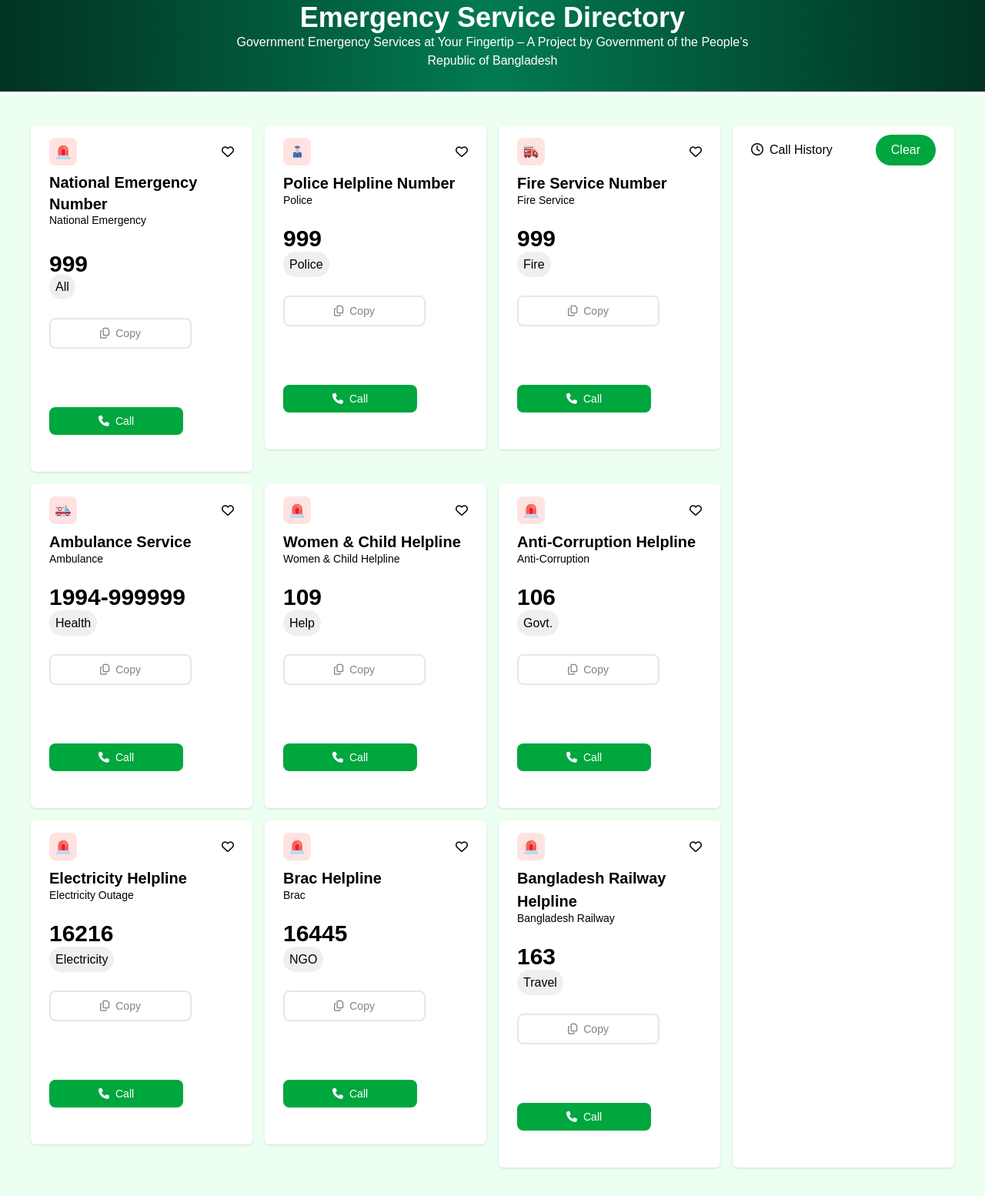
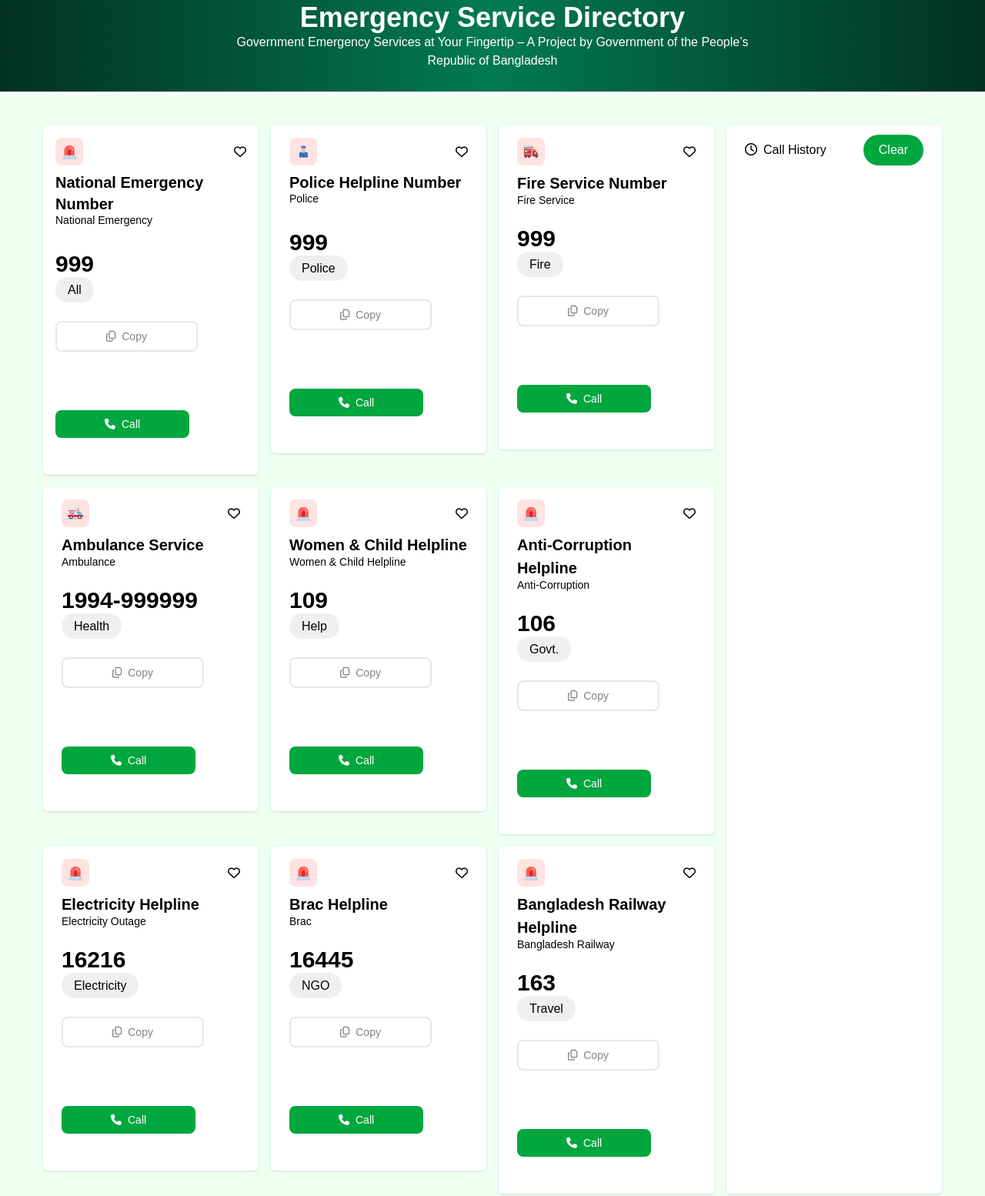
Before and after one commit to itstumpa/Emergency-Hotline-A5, a plain HTML site: page index.html in a window 1280 px wide. Shown: the part 211-1765 px from the top of the page at 77% size. Drawn offline with nearby package versions, Linux system fonts and the light colour scheme; a web font is replaced by a local one.

Commit message:
read me update and responsive update

```diff
--- a/index.html
+++ b/index.html
@@ -22,12 +22,12 @@
 
 <nav class="bg-white my-3 ">
       <!-- logo  -->
-      <div class="flex items-center justify-between max-w-[1800px] mx-4 sm:px-6 lg:px-10">
-
+      <div class="flex flex-col md:flex-row items-center justify-between  mx-4 sm:px-6 lg:px-10">
+<!-- max-w-[1800px] -->
 
       <div class="flex items-center gap-2 ">
             <img class="w-[50px] h-[50px]" src="./assets/logo.png" alt="" srcset="">
-            <h2 class="hidden font-black text-lg sm:text-xl md:text-2xl leading-none text-[#006747]">Emergency <br> Service</h2>
+            <h2 class=" font-black text-lg sm:text-xl md:text-2xl leading-none text-[#006747]">Emergency <br> Service</h2>
 
       </div>
       <!-- right side of nav  -->
@@ -64,11 +64,12 @@
 
 <!-- grid section  -->
 <section class="bg-[#ecfff0] pb-16">
+            <!-- card parent  -->
 
-<!-- card1  -->
-<div class=" grid grid-cols-1 sm:grid-cols-2 lg:grid-cols-4 gap-4 max-w-[1800px] lg:mx-10 pt-10 mt-8 text-black mx-4" >
+      <div class=" grid grid-cols-1 sm:grid-cols-2 lg:grid-cols-4 gap-4  lg:px-10 pt-10 mt-8 text-black mx-4 sm:px-6" >
 
-      <div class="card sm:px-6 bg-white px-4 rounded-md shadow-sm pt-4">
+            <!-- card 1  -->
+      <div class="card bg-white px-4 rounded-md shadow-sm pt-4">
             <span class="flex items-center justify-between ">
             <div class="bg-[#FFE3E2] rounded-lg p-2 flex items-center justify-center">
   <img class="w-5 h-5" src="./assets/emergency.png" alt="">
@@ -76,13 +77,13 @@
             <i class="fa-regular fa-heart cardLoveIcon"></i>
             </span>
             <div class="cardContainer">
-            <h3 class="tagline font-bold text-base sm:text-lg md:text-xl mt-2 ">National Emergency Number</h3>
-            <p class="leading-none text-xs sm:text-sm mb-5">National Emergency</p>
-            <h2 class="cardText callCard font-bold text-2xl sm:text-3xl mt-8">999</h2>
-            <buttton class="bg-[#efefef] p-2 rounded-full mb-6">All</buttton>
+            <h3 class="tagline font-bold text-xl mt-2 ">National Emergency Number</h3>
+            <p class="leading-none text-sm mb-5">National Emergency</p>
+            <h2 class="cardText callCard font-bold text-3xl mt-8 mb-1">999</h2>
+            <buttton class="bg-[#efefef] py-2 px-4 rounded-full mb-6">All</buttton>
             <div class="callCard">
-                  <button class="copyBtn px-16 py-2 border-2 border-gray-200 bg-white hover:bg-gray-300 cursor-pointer transition-all duration-300 rounded-lg mt-7 mb-12 text-[#828282] text-xs sm:text-sm"><i class="fa-regular fa-copy mr-2"></i>Copy</button>
-                  <button class="call-btn bg-[#00A63E]  hover:bg-[#008a31] cursor-pointer transition-all duration-300 px-16 py-2 rounded-lg mt-7 mb-12 text-white text-xs sm:text-sm"><i class="fa-solid fa-phone mr-2 "></i>Call</button>
+                  <button class="copyBtn px-16 py-2 border-2 border-gray-200 bg-white hover:bg-gray-300 cursor-pointer transition-all duration-300 rounded-lg mt-7 mb-12 text-[#828282] text-sm"><i class="fa-regular fa-copy mr-2"></i>Copy</button>
+                  <button class="call-btn bg-[#00A63E]  hover:bg-[#008a31] cursor-pointer transition-all duration-300 px-16 py-2 rounded-lg mt-7 mb-12 text-white text-sm"><i class="fa-solid fa-phone mr-2 "></i>Call</button>
 
             </div>
             </div>
@@ -91,6 +92,7 @@
       <!-- card 2 -->
 <div>
       <div class="card bg-white px-6 rounded-md shadow-sm pt-4">
+
             <span class="flex items-center justify-between ">
             <div class="bg-[#FFE3E2] rounded-lg p-2 flex items-center justify-center">
   <img class="w-5 h-5" src="./assets/police.png" alt="">
@@ -98,12 +100,12 @@
             <i class="fa-regular fa-heart cardLoveIcon"></i>
             </span>
             <div class="cardContainer">
-            <h3 class="tagline font-bold text-[20px] mt-2 ">Police Helpline Number</h3>
+            <h3 class="tagline font-bold text-xl mt-2">Police Helpline Number</h3>
             <p class="leading-none text-sm mb-5">Police</p>
-            <h2 class="cardText callCard font-bold text-[30px]">999</h2>
-            <buttton class="bg-[#efefef] p-2 rounded-full mb-6">Police</buttton>
+            <h2 class="cardText callCard font-bold text-3xl mt-8 mb-1">999</h2>
+            <buttton class="bg-[#efefef] py-2 px-4 rounded-full mb-6">Police</buttton>
             <div>
-                  <button class="copyBtn px-16 py-2 border-2 border-gray-200 bg-white hover:bg-gray-300 cursor-pointer transition-all duration-300 rounded-lg mt-7 mb-12 text-[#828282] text-sm"><i class="fa-regular fa-copy mr-2"></i>Copy</button>
+                  <button class="copyBtn px-16 py-2 border-2 border-gray-200 bg-white hover:bg-gray-300 cursor-pointer transition-all duration-300 rounded-lg mt-7 mb-12 text-[#828282] text-sm"><i class="fa-regular fa-copy mr-2 "></i>Copy</button>
                   <button class="call-btn bg-[#00A63E] hover:bg-[#008a31] cursor-pointer transition-all duration-300 px-16 py-2  rounded-lg mt-7 mb-12 text-white text-sm"><i class="fa-solid fa-phone mr-2 "></i>Call</button>
 
             </div>
@@ -123,7 +125,7 @@
             <h3 class="tagline font-bold text-[20px] mt-2 ">Fire Service Number</h3>
             <p class="leading-none text-sm mb-5">Fire Service</p>
             <h2 class="cardText callCard font-bold text-[30px]">999</h2>
-            <buttton class="bg-[#efefef] p-2 rounded-full mb-6">Fire</buttton>
+            <buttton class="bg-[#efefef] py-2 px-4 rounded-full mb-6">Fire</buttton>
             <div>
                   <button class="copyBtn px-16 py-2 border-2 border-gray-200 bg-white hover:bg-gray-300 cursor-pointer transition-all duration-300 rounded-lg mt-7 mb-12 text-[#828282] text-sm"><i class="fa-regular fa-copy mr-2"></i>Copy</button>
                   <button class="call-btn bg-[#00A63E] hover:bg-[#008a31] cursor-pointer transition-all duration-300 px-16 py-2  rounded-lg mt-7 mb-12 text-white text-sm"><i class="fa-solid fa-phone mr-2 "></i>Call</button>
@@ -161,7 +163,7 @@
             <h3 class="tagline font-bold text-[20px] mt-2 ">Ambulance Service</h3>
             <p class="leading-none text-sm mb-5">Ambulance</p>
             <h2 class="cardText callCard font-bold text-[30px]">1994-999999</h2>
-            <buttton class="bg-[#efefef] p-2 rounded-full mb-6">Health</buttton>
+            <buttton class="bg-[#efefef] py-2 px-4 rounded-full mb-6">Health</buttton>
             <div>
                   <button class="copyBtn px-16 py-2 border-2 border-gray-200 bg-white hover:bg-gray-300 cursor-pointer transition-all duration-300 rounded-lg mt-7 mb-12 text-[#828282] text-sm"><i class="fa-regular fa-copy mr-2"></i>Copy</button>
                   <button class="call-btn bg-[#00A63E] hover:bg-[#008a31] cursor-pointer transition-all duration-300 px-16 py-2 rounded-lg mt-7 mb-12 text-white text-sm"><i class="fa-solid fa-phone mr-2 "></i>Call</button>
@@ -183,7 +185,7 @@
             <h3 class="tagline font-bold text-[20px] mt-2 ">Women & Child Helpline</h3>
             <p class="leading-none text-sm mb-5">Women & Child Helpline</p>
             <h2 class="cardText callCard font-bold text-[30px]">109</h2>
-            <buttton class="bg-[#efefef] p-2 rounded-full mb-6">Help</buttton>
+            <buttton class="bg-[#efefef] py-2 px-4 rounded-full mb-6">Help</buttton>
             <div>
                   <button class="copyBtn px-16 py-2 border-2 border-gray-200 bg-white hover:bg-gray-300 cursor-pointer transition-all duration-300 rounded-lg mt-7 mb-12 text-[#828282] text-sm"><i class="fa-regular fa-copy mr-2"></i>Copy</button>
                   <button class="call-btn bg-[#00A63E] hover:bg-[#008a31] cursor-pointer transition-all duration-300 px-16 py-2  rounded-lg mt-7 mb-12 text-white text-sm"><i class="fa-solid fa-phone mr-2 "></i>Call</button>
@@ -205,7 +207,7 @@
             <h3 class="tagline font-bold text-[20px] mt-2 ">Anti-Corruption Helpline</h3>
             <p class="leading-none text-sm mb-5">Anti-Corruption</p>
             <h2 class="cardText callCard font-bold text-[30px]">106</h2>
-            <buttton class="bg-[#efefef] p-2 rounded-full mb-6">Govt.</buttton>
+            <buttton class="bg-[#efefef] py-2 px-4 rounded-full mb-6">Govt.</buttton>
             <div>
                   <button class="copyBtn px-16 py-2 border-2 border-gray-200 bg-white hover:bg-gray-300 cursor-pointer transition-all duration-300 rounded-lg mt-7 mb-12 text-[#828282] text-sm"><i class="fa-regular fa-copy mr-2"></i>Copy</button>
                   <button class="call-btn bg-[#00A63E] hover:bg-[#008a31] cursor-pointer transition-all duration-300 px-16 py-2  rounded-lg mt-7 mb-12 text-white text-sm"><i class="fa-solid fa-phone mr-2 "></i>Call</button>
@@ -231,7 +233,7 @@
             <h3 class="tagline font-bold text-[20px] mt-2 ">Electricity Helpline</h3>
             <p class="leading-none text-sm mb-5">Electricity Outage</p>
             <h2 class="cardText callCard font-bold text-[30px]">16216</h2>
-            <buttton class="bg-[#efefef] p-2 rounded-full mb-6">Electricity</buttton>
+            <buttton class="bg-[#efefef] py-2 px-4 rounded-full mb-6">Electricity</buttton>
             <div>
                   <button class="copyBtn px-16 py-2 border-2 border-gray-200 bg-white hover:bg-gray-300 cursor-pointer transition-all duration-300 rounded-lg mt-7 mb-12 text-[#828282] text-sm"><i class="fa-regular fa-copy mr-2"></i>Copy</button>
                   <button class="call-btn bg-[#00A63E] hover:bg-[#008a31] cursor-pointer transition-all duration-300 px-16 py-2  rounded-lg mt-7 mb-12 text-white text-sm"><i class="fa-solid fa-phone mr-2 "></i>Call</button>
@@ -254,7 +256,7 @@
             <h3 class="tagline font-bold text-[20px] mt-2 ">Brac Helpline</h3>
             <p class="leading-none text-sm mb-5">Brac</p>
             <h2 class="cardText callCard font-bold text-[30px]">16445</h2>
-            <buttton class="bg-[#efefef] p-2 rounded-full mb-6">NGO</buttton>
+            <buttton class="bg-[#efefef] py-2 px-4 rounded-full mb-6">NGO</buttton>
             <div>
                   <button class="copyBtn px-16 py-2 border-2 border-gray-200 bg-white hover:bg-gray-300 cursor-pointer transition-all duration-300 rounded-lg mt-7 mb-12 text-[#828282] text-sm"><i class="fa-regular fa-copy mr-2"></i>Copy</button>
                   <button class="call-btn bg-[#00A63E] hover:bg-[#008a31] cursor-pointer transition-all duration-300 px-16 py-2  rounded-lg mt-7 mb-12 text-white text-sm"><i class="fa-solid fa-phone mr-2 "></i>Call</button>
@@ -276,7 +278,7 @@
             <h3 class="tagline font-bold text-[20px] mt-2 ">Bangladesh Railway Helpline </h3>
             <p class="leading-none text-sm mb-5">Bangladesh Railway</p>
             <h2 class="cardText callCard font-bold text-[30px]">163</h2>
-            <buttton class="bg-[#efefef] p-2 rounded-full mb-6">Travel</buttton>
+            <buttton class="bg-[#efefef] py-2 px-4 rounded-full mb-6">Travel</buttton>
             <div>
                   <button class="copyBtn px-16 py-2 border-2 border-gray-200 bg-white hover:bg-gray-300 cursor-pointer transition-all duration-300 rounded-lg mt-7 mb-12 text-[#828282] text-sm"><i class="fa-regular fa-copy mr-2"></i>Copy</button>
                   <button class="call-btn bg-[#00A63E] hover:bg-[#008a31] cursor-pointer transition-all duration-300 px-16 py-2  rounded-lg mt-7 mb-12 text-white text-sm"><i class="fa-solid fa-phone mr-2 "></i>Call</button>
```
Also changed, not shown: 1 other file.
